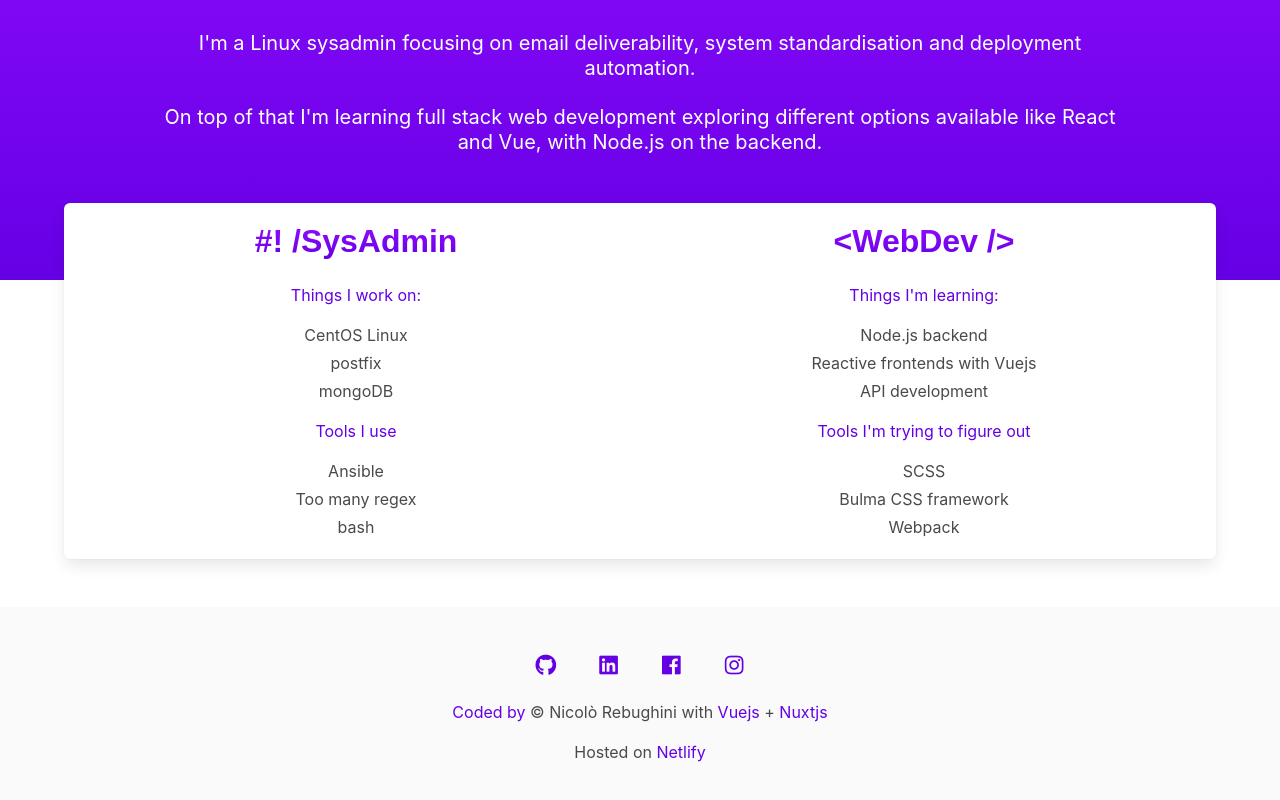
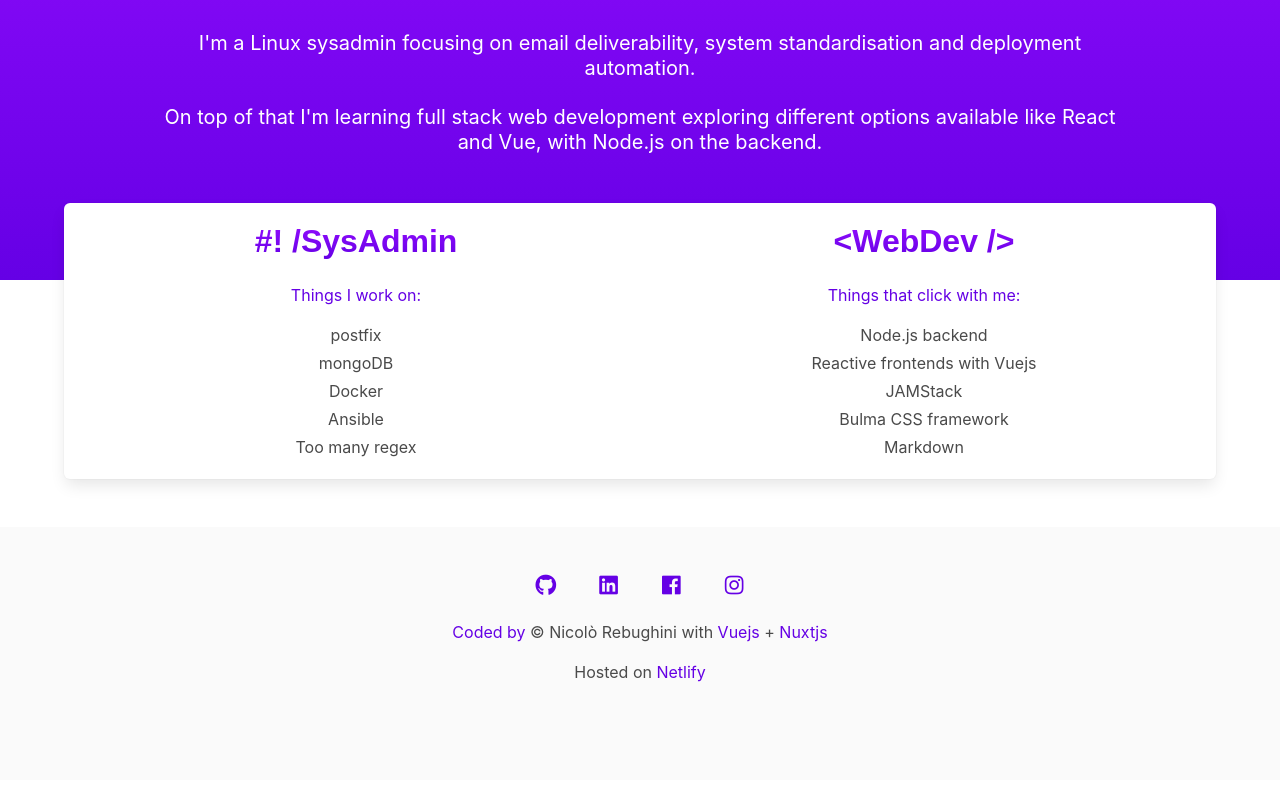
Before and after one commit to finalvic123/nirebu-2019, a Nuxt app: page / in a window 1280 px wide. Shown: the part 1013-1813 px from the top of the page. Built offline with nearby package versions, Linux system fonts and the light colour scheme; a web font is replaced by a local one.

Commit message:
Changed roles description

```diff
--- a/components/Roles.vue
+++ b/components/Roles.vue
@@ -8,32 +8,22 @@
               <h1 class="title nirebu-title has-background-gradient">#! /SysAdmin</h1>
               <p class="list-title has-text-primary has-text-weight-normal">Things I work on:</p>
               <ul>
-                <li>CentOS Linux</li>
                 <li>postfix</li>
                 <li>mongoDB</li>
-              </ul>
-              <p class="list-title has-text-primary has-text-weight-normal">Tools I use</p>
-              <ul>
+                <li>Docker</li>
                 <li>Ansible</li>
                 <li>Too many regex</li>
-                <li>bash</li>
               </ul>
             </div>
             <div class="column role">
               <h1 class="title nirebu-title has-background-gradient">&lt;WebDev /&gt;</h1>
-              <p class="list-title has-text-primary has-text-weight-normal">Things I'm learning:</p>
+              <p class="list-title has-text-primary has-text-weight-normal">Things that click with me:</p>
               <ul>
                 <li>Node.js backend</li>
                 <li>Reactive frontends with Vuejs</li>
-                <li>API development</li>
-              </ul>
-              <p
-                class="list-title has-text-primary has-text-weight-normal"
-              >Tools I'm trying to figure out</p>
-              <ul>
-                <li>SCSS</li>
+                <li>JAMStack</li>
                 <li>Bulma CSS framework</li>
-                <li>Webpack</li>
+                <li>Markdown</li>
               </ul>
             </div>
           </div>
```
